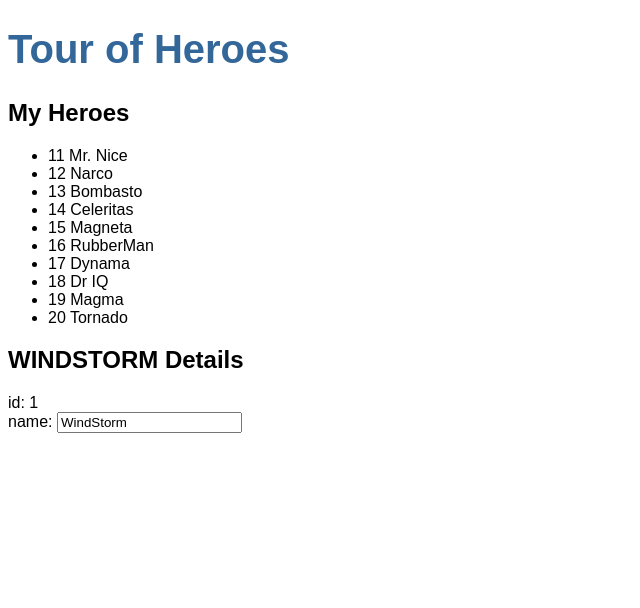
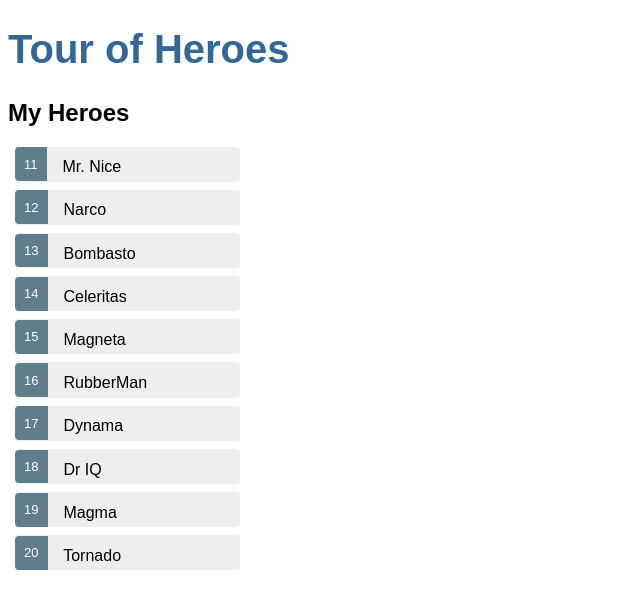
Before and after one commit to luis-velasquezg/Tour-of-Heroes, an Angular app: page / in a window 1280 px wide. Shown: the top 608 px of the page, without its empty margins (0-640 px from the left). Built offline with nearby package versions, Linux system fonts and the light colour scheme.

Commit message:
listOfHeroes - Commit final

```diff
--- a/src/app/heroes/heroes.component.css
+++ b/src/app/heroes/heroes.component.css
@@ -0,0 +1,54 @@
+/* HeroesComponent's private CSS styles */
+.selected {
+    background-color: #CFD8DC !important;
+    color: white;
+}
+
+.heroes {
+    margin: 0 0 2em 0;
+    list-style-type: none;
+    padding: 0;
+    width: 15em;
+}
+
+.heroes li {
+    cursor: pointer;
+    position: relative;
+    left: 0;
+    background-color: #EEE;
+    margin: .5em;
+    padding: .3em 0;
+    height: 1.6em;
+    border-radius: 4px;
+}
+
+.heroes li.selected:hover {
+    background-color: #BBD8DC !important;
+    color: white;
+}
+
+.heroes li:hover {
+    color: #607D8B;
+    background-color: #DDD;
+    left: .1em;
+}
+
+.heroes .text {
+    position: relative;
+    top: -3px;
+}
+
+.heroes .badge {
+    display: inline-block;
+    font-size: small;
+    color: white;
+    padding: 0.8em 0.7em 0 0.7em;
+    background-color: #607D8B;
+    line-height: 1em;
+    position: relative;
+    left: -1px;
+    top: -4px;
+    height: 1.8em;
+    margin-right: .8em;
+    border-radius: 4px 0 0 4px;
+}
--- a/src/app/heroes/heroes.component.html
+++ b/src/app/heroes/heroes.component.html
@@ -1,14 +1,18 @@
 <h2>My Heroes</h2>
 <ul class="heroes">
-  <li *ngFor="let hero of heroes">
+  <li *ngFor="let hero of heroes"
+    [class.selected]="hero === selectedHero"
+    (click)="onSelect(hero)">
     <span class="badge">{{hero.id}}</span> {{hero.name}}
   </li>
 </ul>
 
-<h2>{{hero.name | uppercase}} Details</h2>
-<div><span>id: </span>{{hero.id}}</div>
-<div>
-  <label>name:
-    <input [(ngModel)]="hero.name" placeholder="name">
-  </label>
+<div *ngIf="selectedHero">
+  <h2>{{selectedHero.name | uppercase}} Details</h2>
+  <div><span>id: </span>{{selectedHero.id}}</div>
+  <div>
+    <label>name:
+      <input [(ngModel)]="selectedHero.name" placeholder="name">
+    </label>
+  </div>
 </div>
--- a/src/app/heroes/heroes.component.ts
+++ b/src/app/heroes/heroes.component.ts
@@ -10,9 +10,10 @@ import { HEROES } from '../mock-heroes';
 
 export class HeroesComponent implements OnInit {
 
-  hero : Hero = {
-    id: 1,
-    name: 'WindStorm'
+  selectedHero: Hero;
+
+  onSelect(hero: Hero): void {
+    this.selectedHero = hero;
   }
 
   heroes = HEROES;
```
